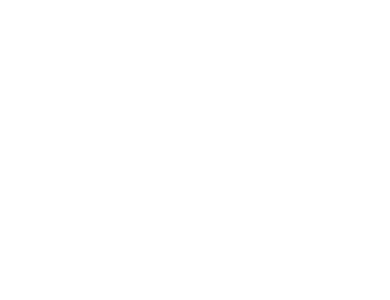
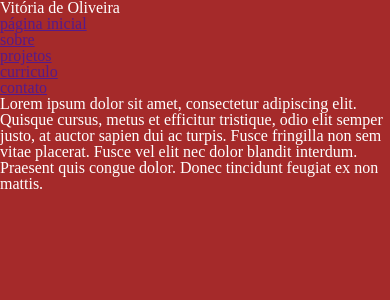
Before and after one commit to vio1995/portfolio, a Flask app: page / in a window 390 px wide. Before the commit the part shown is empty. Shown: the top 300 px of the page. Run offline with Flask 3, Linux system fonts and the light colour scheme.

Commit message:
feat(páginas): adiciona mais html e um pouco de css nas páginas base, index e mobile.

```diff
--- a/app/static/css/mobile.css
+++ b/app/static/css/mobile.css
@@ -0,0 +1,6 @@
+@media (max-width: 480px) {
+    body {
+        background-color: brown;
+        color: #fff
+    }
+}
--- a/app/templates/base.html
+++ b/app/templates/base.html
@@ -4,7 +4,7 @@
 <head>
     <meta charset="utf-8">
     <meta name="viewport" content="width=device-width, initial-scale=1.0">
-    <title>{ %block title% }Vitória de Oliveira - Portfólio{% endblock %}</title>
+    <title>{% block title %}Vitória de Oliveira - Portfólio{% endblock %}</title>
 
     <link rel="stylesheet" href="{{url_for('static', filename='css/reset.css')}}">
     <link rel="stylesheet" href="{{url_for('static', filename='css/mobile.css')}}">
@@ -13,7 +13,23 @@
 </head>
 
 <body>
+    <header id="header">
+        <h1 class="main-title">Vitória de Oliveira</h1>
+    </header>
 
+    <nav id="nav">
+        <ul class="navbar">
+            <li><a href="">página inicial</a></li>
+            <li><a href="">sobre</a></li>
+            <li><a href="">projetos</a></li>
+            <li><a href="">curriculo</a></li>
+            <li><a href="">contato</a></li>
+        </ul>
+    </nav>
+
+    <main>
+        {% block content %}{% endblock %}
+    </main>
 </body>
 
 </html>
--- a/app/templates/index.html
+++ b/app/templates/index.html
@@ -0,0 +1,17 @@
+{% extends "base.html" %}
+
+{% block title %} Home {% endblock %}
+
+{% block content %}
+
+<section class="description">
+    Lorem ipsum dolor sit amet, consectetur adipiscing elit. Quisque cursus, metus et efficitur tristique, odio elit
+    semper justo, at auctor sapien dui ac turpis. Fusce fringilla non sem vitae placerat. Fusce vel elit nec dolor
+    blandit interdum. Praesent quis congue dolor. Donec tincidunt feugiat ex non mattis.
+</section>
+
+<section class="stack">
+
+</section>
+
+{% endblock %}
```
